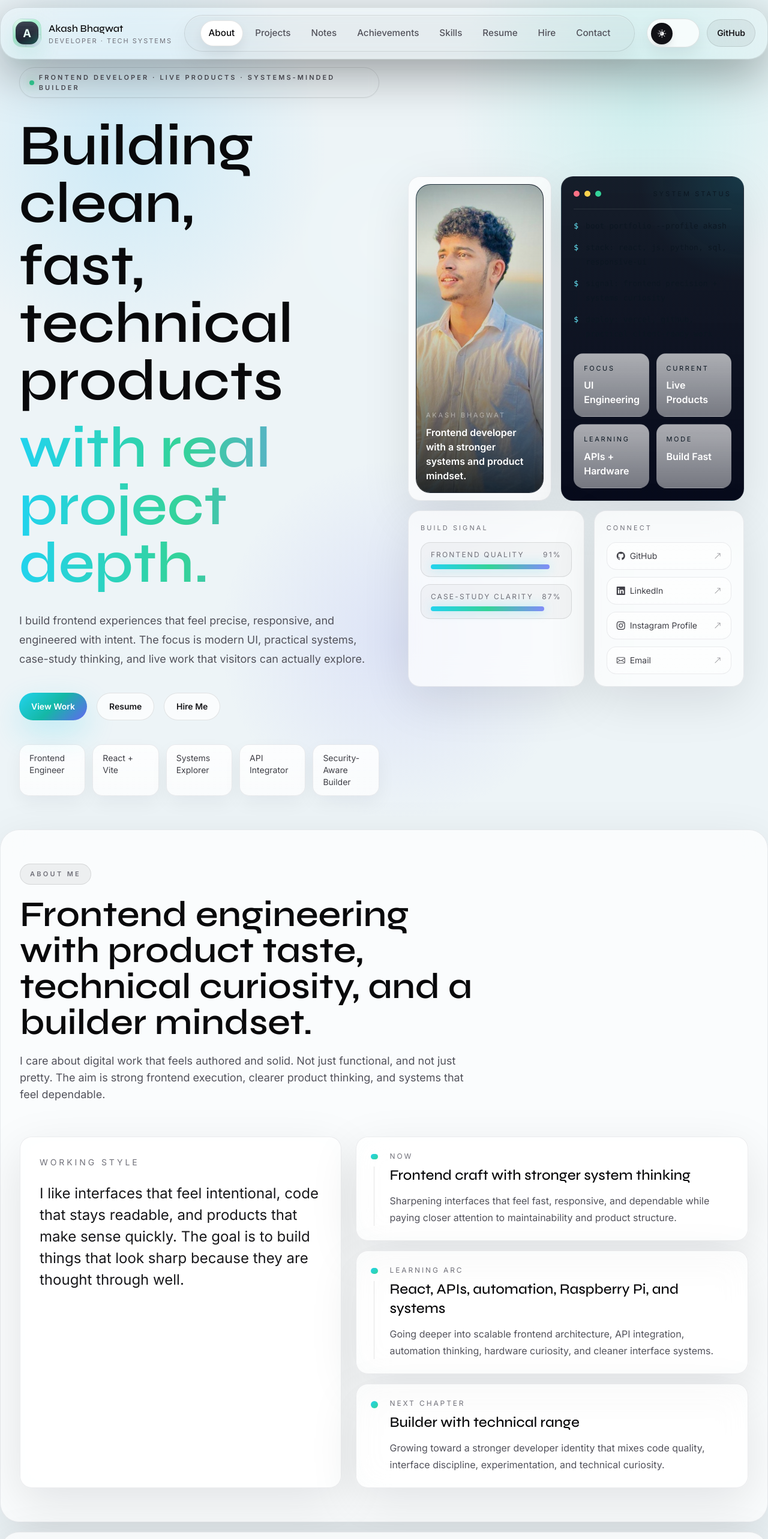
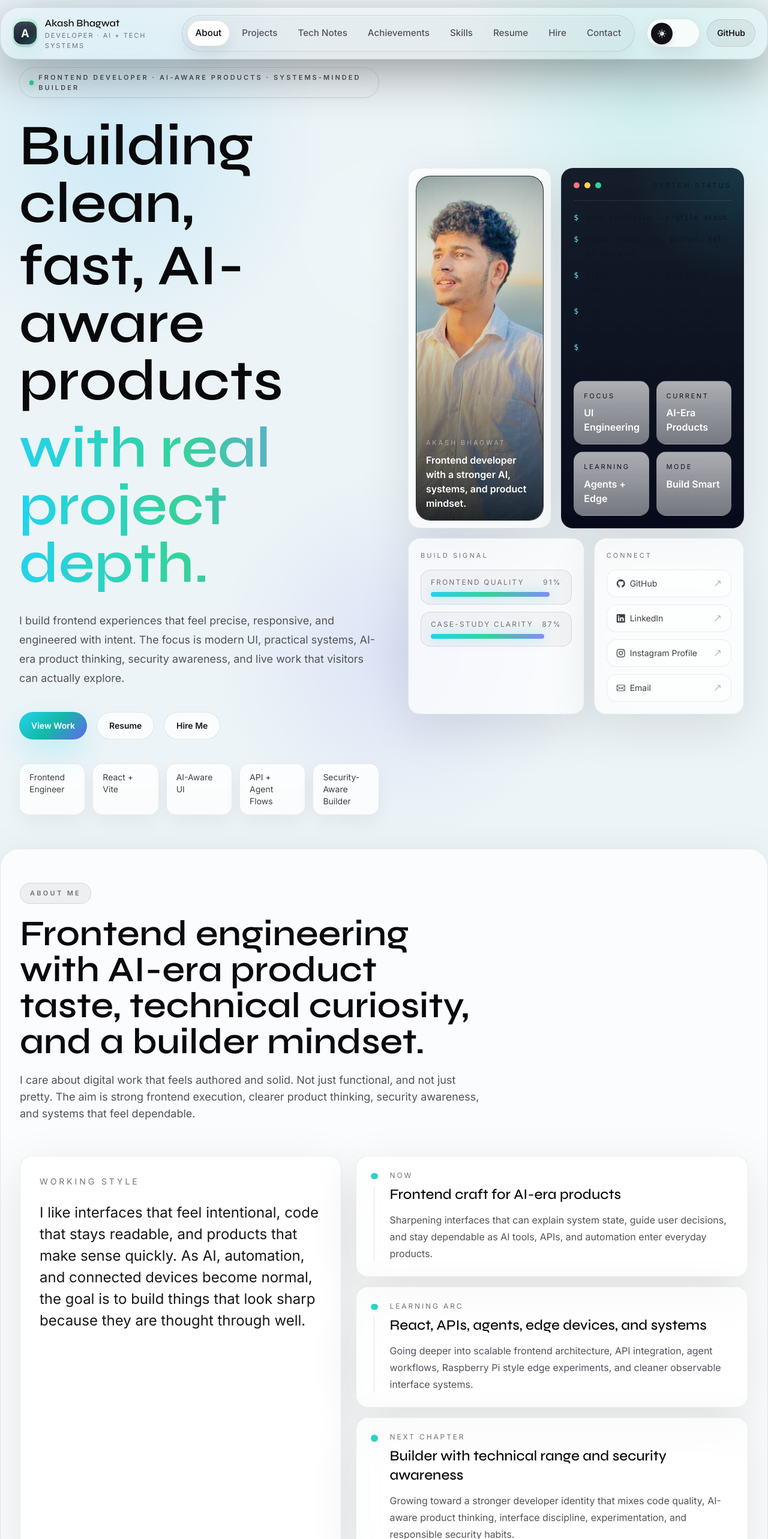
Before and after one commit to ash-krsna/my-portfolio, a React (Vite) app: page / in a window 1280 px wide. Shown: the top 2566 px of the page at 60% size. Built offline with nearby package versions, Linux system fonts and the light colour scheme.

Commit message:
Add current technology themes to portfolio

```diff
--- a/src/App.jsx
+++ b/src/App.jsx
@@ -100,7 +100,7 @@ function App() {
             </span>
             <div className="min-w-0">
               <p className="truncate font-display text-[1.05rem] text-zinc-950 dark:text-white">Akash Bhagwat</p>
-              <p className="text-[11px] uppercase tracking-[0.18em] text-zinc-500 dark:text-white/38">Developer · Tech Systems</p>
+              <p className="text-[11px] uppercase tracking-[0.18em] text-zinc-500 dark:text-white/38">Developer · AI + Tech Systems</p>
             </div>
           </a>
 
--- a/src/data/content.js
+++ b/src/data/content.js
@@ -1,7 +1,7 @@
 export const navItems = [
   { id: "about", label: "About" },
   { id: "projects", label: "Projects" },
-  { id: "case-studies", label: "Notes" },
+  { id: "case-studies", label: "Tech Notes" },
   { id: "certifications", label: "Achievements" },
   { id: "skills", label: "Skills" },
   { id: "resume", label: "Resume" },
@@ -12,43 +12,44 @@ export const navItems = [
 export const heroHighlights = [
   "Frontend Engineer",
   "React + Vite",
-  "Systems Explorer",
-  "API Integrator",
+  "AI-Aware UI",
+  "API + Agent Flows",
   "Security-Aware Builder"
 ];
 
 export const heroStats = [
   { label: "Focus", value: "UI Engineering" },
-  { label: "Current", value: "Live Products" },
-  { label: "Learning", value: "APIs + Hardware" },
-  { label: "Mode", value: "Build Fast" }
+  { label: "Current", value: "AI-Era Products" },
+  { label: "Learning", value: "Agents + Edge" },
+  { label: "Mode", value: "Build Smart" }
 ];
 
 export const heroTerminalLines = [
   "boot portfolio --profile akash",
-  "stack: react, js, python, sql, responsive-ui",
-  "signal: frontend precision + systems curiosity",
+  "stack: react, js, python, sql, ai-aware-ui",
+  "signal: frontend precision + agentic product thinking",
+  "watchlist: ai security, edge ai, robotics, inference cost",
   "deploy: vercel, github, practical client-ready work"
 ];
 
 export const aboutTimeline = [
   {
     year: "Now",
-    title: "Frontend craft with stronger system thinking",
+    title: "Frontend craft for AI-era products",
     description:
-      "Sharpening interfaces that feel fast, responsive, and dependable while paying closer attention to maintainability and product structure."
+      "Sharpening interfaces that can explain system state, guide user decisions, and stay dependable as AI tools, APIs, and automation enter everyday products."
   },
   {
     year: "Learning arc",
-    title: "React, APIs, automation, Raspberry Pi, and systems",
+    title: "React, APIs, agents, edge devices, and systems",
     description:
-      "Going deeper into scalable frontend architecture, API integration, automation thinking, hardware curiosity, and cleaner interface systems."
+      "Going deeper into scalable frontend architecture, API integration, agent workflows, Raspberry Pi style edge experiments, and cleaner observable interface systems."
   },
   {
     year: "Next chapter",
-    title: "Builder with technical range",
+    title: "Builder with technical range and security awareness",
     description:
-      "Growing toward a stronger developer identity that mixes code quality, interface discipline, experimentation, and technical curiosity."
+      "Growing toward a stronger developer identity that mixes code quality, AI-aware product thinking, interface discipline, experimentation, and responsible security habits."
   }
 ];
 
@@ -254,87 +255,87 @@ export const certificates = [
 export const skills = [
   { name: "React", value: 84 },
   { name: "JavaScript", value: 89 },
-  { name: "Python", value: 74 },
-  { name: "SQL", value: 72 },
+  { name: "AI-Aware UI", value: 78 },
   { name: "UI Engineering", value: 87 },
-  { name: "API Integration", value: 76 },
-  { name: "Raspberry Pi", value: 64 },
+  { name: "API Integration", value: 80 },
+  { name: "Cyber Security Basics", value: 76 },
+  { name: "Edge + IoT Curiosity", value: 68 },
   { name: "Problem Solving", value: 88 }
 ];
 
 export const labExperiments = [
   {
-    title: "Raspberry Pi curiosity",
+    title: "Edge AI + Raspberry Pi curiosity",
     copy:
-      "Exploring the hardware side of tech through Raspberry Pi style tinkering, lightweight systems, GPIO curiosity, and practical experimentation.",
+      "Exploring the hardware side of tech through Raspberry Pi style tinkering, lightweight automation, sensor thinking, and small edge-computing experiments.",
     icon: "bi-cpu"
   },
   {
-    title: "Code + interface systems",
+    title: "Agent-ready interface systems",
     copy:
-      "Interested in software that is not only functional, but also structured well, readable at a glance, and enjoyable to navigate.",
-    icon: "bi-code-slash"
+      "Designing UI patterns that make AI and automation easier to understand: clear states, visible feedback, human review, and strong action boundaries.",
+    icon: "bi-diagram-3"
   },
   {
-    title: "Playful technical builds",
+    title: "AI security mindset",
     copy:
-      "Drawn to interactive ideas, game-like flows, and small experiments that make technical work feel alive instead of flat.",
-    icon: "bi-controller"
+      "Learning how modern products should handle trust, identity, prompt safety, sensitive data, and stronger user-side security awareness.",
+    icon: "bi-shield-lock"
   }
 ];
 
 export const perspectiveCaseStudies = [
   {
-    title: "AI interfaces should become calmer, not louder",
-    topic: "AI Product Design",
-    status: "Observation",
+    title: "Agentic AI needs human-centered control panels",
+    topic: "Agentic AI",
+    status: "2026 signal",
     note:
-      "A lot of AI products still try to prove they are intelligent by throwing too much UI at the screen. I think the better direction is calmer surfaces, clearer states, and stronger guidance around what the system is actually doing.",
+      "AI agents are moving from demos into real workflows, but the interface challenge is still very human: users need to know what the agent is doing, what it changed, and when to approve or stop it.",
     problem:
-      "Fast-growing AI products often confuse capability with clarity. Users see powerful features, but they do not always understand trust, limits, or next actions.",
+      "Autonomous tools can feel powerful but unclear. Without visible state, permissions, audit trails, and fallback actions, users may not trust the system even when the model is capable.",
     solution:
-      "Design the interface around confidence: better prompts, visible system state, focused actions, and feedback that explains what changed. The experience should feel more dependable than magical.",
+      "Build agent interfaces with timeline views, review checkpoints, confidence signals, clear cancel paths, and plain-language summaries of decisions before important actions happen.",
     perspective:
-      "My take is that the next strong AI products will win through restraint. Better structure, fewer distractions, and clearer interaction loops will matter more than decorative complexity."
+      "My take is that frontend developers will be important in making AI feel dependable. The best agent products will not just automate work; they will make automation understandable."
   },
   {
-    title: "Developer tools are becoming experience products",
-    topic: "Dev Tools",
-    status: "Current trend",
+    title: "AI security is becoming product design work",
+    topic: "Cyber Security",
+    status: "Current affair",
     note:
-      "The newer generation of developer tools is not just about capability. It is also about speed, better defaults, and the feeling that the tool respects the developer's time.",
+      "As AI becomes part of normal apps, security is no longer only a backend checklist. The product surface has to help users avoid leaking data, trusting bad outputs, or approving risky actions.",
     problem:
-      "Many technical tools are powerful but still feel rough around onboarding, visibility, and repeated workflows. That friction slows down adoption.",
+      "AI tools introduce new behavior risks: prompt injection, unclear data handling, over-permissioned agents, and users pasting sensitive information into systems they do not fully understand.",
     solution:
-      "Treat developer tools like product systems: great empty states, transparent feedback, strong shortcuts, clean layout, and clear mental models for what's happening under the hood.",
+      "Design safer flows with permission scopes, data-use warnings, output verification patterns, secure defaults, and UI that separates suggestion from confirmed action.",
     perspective:
-      "I think this is where frontend engineering becomes especially valuable. A technical product feels stronger when the interface helps people think faster, not just click faster."
+      "This matches my cybersecurity interest: strong products should not only look polished, they should guide safer decisions at the exact moment users need that guidance."
   },
   {
-    title: "Edge-fast websites still need storytelling discipline",
-    topic: "Frontend Performance",
-    status: "What I believe",
+    title: "Inference cost will shape frontend decisions",
+    topic: "AI Infrastructure",
+    status: "Tech trend",
     note:
-      "Modern deployment stacks have made performance easier to reach, but speed alone does not create quality. Good structure, good hierarchy, and good content flow still decide whether a website feels premium.",
+      "The AI conversation is shifting from experimentation to cost, latency, and reliability. That matters for frontend too because the interface decides when AI calls happen and how users experience waiting.",
     problem:
-      "Teams sometimes over-focus on framework choice or benchmark numbers while the actual user experience remains generic or hard to scan.",
+      "A product can become expensive or slow if every interaction triggers a heavy model call. Users also lose confidence when loading states are vague or repeated AI responses feel unnecessary.",
     solution:
-      "Pair performance thinking with authored presentation: intentional sections, meaningful motion, responsive layout stability, and content that earns the user's attention quickly.",
+      "Use smarter UX patterns: progressive disclosure, cached results, draft previews, lightweight local logic, streaming feedback, and clear states that make latency feel intentional.",
     perspective:
-      "My view is that the best frontend work sits between engineering and editorial judgment. It should be fast, yes, but also memorable because it is well-composed."
+      "I want my frontend work to understand the cost behind the screen. Good UI can reduce waste, improve trust, and make advanced systems feel calmer."
   },
   {
-    title: "Small hardware projects build better software instincts",
-    topic: "Raspberry Pi and Hardware",
-    status: "Personal note",
+    title: "Physical AI makes hardware curiosity useful again",
+    topic: "Robotics + Edge",
+    status: "Emerging",
     note:
-      "Even small hardware experiments change the way I think about software. They make systems feel more real because inputs, outputs, delays, and constraints become tangible.",
+      "AI is moving beyond chat boxes into robotics, devices, cameras, sensors, and real-world environments. That makes edge computing and hardware curiosity more valuable for software builders.",
     problem:
-      "Software learning can stay too abstract when everything happens only inside the browser or editor.",
+      "Pure web projects can hide the real constraints of systems: sensor delay, unreliable inputs, limited compute, device safety, and the need for feedback that users can trust quickly.",
     solution:
-      "Use Raspberry Pi style projects and physical computing as a way to sharpen systems thinking, debugging patience, and practical reasoning about state and behavior.",
+      "Use small hardware experiments, Raspberry Pi projects, and device-style thinking to learn how software behaves when it meets real inputs, physical constraints, and edge decisions.",
     perspective:
-      "I think hardware curiosity makes me better at frontend too. It encourages cleaner thinking about flow, feedback, and the relationship between what a system does and what a user sees."
+      "This is why I like mixing frontend with systems curiosity. The stronger I understand real-world inputs, the better I can design interfaces that explain them clearly."
   }
 ];
 
@@ -358,18 +359,18 @@ export const socialLinks = [
 
 export const hireMeOffers = [
   {
-    title: "Frontend development",
-    copy: "Responsive interfaces, polished layouts, and cleaner product presentation for web experiences that need to feel sharp and usable.",
+    title: "Modern frontend development",
+    copy: "Responsive interfaces, polished layouts, and cleaner product presentation for web experiences that need to feel sharp, usable, and current.",
     icon: "bi-window"
   },
   {
-    title: "Portfolio and landing pages",
-    copy: "Personal brands, product pages, and presentation-focused websites with stronger visual hierarchy and modern interaction quality.",
+    title: "AI-aware portfolio and product pages",
+    copy: "Personal brands, product pages, and presentation-focused websites with stronger visual hierarchy, modern interaction quality, and smarter technical positioning.",
     icon: "bi-layout-text-window"
   },
   {
     title: "Tech experimentation",
-    copy: "Developer-focused builds, interface concepts, automation-minded ideas, and playful systems work shaped by curiosity and clarity.",
+    copy: "Developer-focused builds, interface concepts, automation-minded ideas, edge experiments, and practical systems work shaped by curiosity and clarity.",
     icon: "bi-cpu"
   }
 ];
--- a/src/sections/AboutSection.jsx
+++ b/src/sections/AboutSection.jsx
@@ -7,8 +7,8 @@ export function AboutSection() {
     <section id="about" className="section-shell">
       <SectionHeading
         eyebrow="About me"
-        title="Frontend engineering with product taste, technical curiosity, and a builder mindset."
-        copy="I care about digital work that feels authored and solid. Not just functional, and not just pretty. The aim is strong frontend execution, clearer product thinking, and systems that feel dependable."
+        title="Frontend engineering with AI-era product taste, technical curiosity, and a builder mindset."
+        copy="I care about digital work that feels authored and solid. Not just functional, and not just pretty. The aim is strong frontend execution, clearer product thinking, security awareness, and systems that feel dependable."
       />
 
       <div className="mt-14 grid gap-6 lg:grid-cols-[0.9fr_1.1fr]">
@@ -20,7 +20,7 @@ export function AboutSection() {
         >
           <p className="text-sm uppercase tracking-[0.28em] text-zinc-500 dark:text-white/40">Working style</p>
           <p className="mt-6 text-2xl leading-[1.5] text-zinc-900 dark:text-white">
-            I like interfaces that feel intentional, code that stays readable, and products that make sense quickly. The goal is to build things that look sharp because they are thought through well.
+            I like interfaces that feel intentional, code that stays readable, and products that make sense quickly. As AI, automation, and connected devices become normal, the goal is to build things that look sharp because they are thought through well.
           </p>
         </motion.div>
 
--- a/src/sections/CaseStudiesSection.jsx
+++ b/src/sections/CaseStudiesSection.jsx
@@ -6,9 +6,9 @@ export function CaseStudiesSection() {
   return (
     <section id="case-studies" className="section-shell">
       <SectionHeading
-        eyebrow="Case study notes"
-        title="How I think about fast-moving tech, product quality, and where good interfaces are heading."
-        copy="This section is less about shipped projects and more about technical perspective. I wanted it to feel like handwritten working notes: what I notice, what I think is broken, and how I would approach it."
+        eyebrow="Tech notes"
+        title="How I think about 2026 technology signals, product quality, and where useful interfaces are heading."
+        copy="This section is less about shipped projects and more about technical perspective. It tracks current themes like agentic AI, AI security, inference cost, edge systems, and the interface patterns that make fast-moving technology easier to trust."
       />
 
       <div className="notes-grid mt-12 grid gap-5 xl:grid-cols-2">
--- a/src/sections/HeroSection.jsx
+++ b/src/sections/HeroSection.jsx
@@ -17,7 +17,7 @@ export function HeroSection() {
             className="inline-flex w-fit items-center gap-2 rounded-full border border-black/10 bg-white/72 px-4 py-2 text-[11px] font-semibold uppercase tracking-[0.28em] text-zinc-600 shadow-sm backdrop-blur dark:border-white/10 dark:bg-white/5 dark:text-white/60"
           >
             <span className="h-2 w-2 rounded-full bg-emerald-400 shadow-[0_0_16px_rgba(74,222,128,0.8)]" />
-            Frontend developer · live products · systems-minded builder
+            Frontend developer · AI-aware products · systems-minded builder
           </motion.div>
 
           <motion.h1
@@ -27,7 +27,7 @@ export function HeroSection() {
             className="mt-8 max-w-5xl font-display text-5xl font-semibold leading-[0.92] text-zinc-950 dark:text-white md:text-7xl lg:text-[6rem]"
           >
             Building clean,
-            <span className="mt-2 block">fast, technical products</span>
+            <span className="mt-2 block">fast, AI-aware products</span>
             <span className="hero-gradient-title mt-4 block bg-clip-text text-transparent">
               with real project depth.
             </span>
@@ -39,7 +39,7 @@ export function HeroSection() {
             transition={{ duration: 0.9, delay: 0.18 }}
             className="mt-8 max-w-2xl text-lg leading-8 text-zinc-600 dark:text-white/68"
           >
-            I build frontend experiences that feel precise, responsive, and engineered with intent. The focus is modern UI, practical systems, case-study thinking, and live work that visitors can actually explore.
+            I build frontend experiences that feel precise, responsive, and engineered with intent. The focus is modern UI, practical systems, AI-era product thinking, security awareness, and live work that visitors can actually explore.
           </motion.p>
 
           <motion.div
@@ -91,7 +91,7 @@ export function HeroSection() {
                   <div className="absolute inset-0 bg-[linear-gradient(180deg,transparent,rgba(7,16,24,0.16),rgba(7,16,24,0.88))]" />
                   <div className="absolute bottom-0 left-0 right-0 p-4 text-white">
                     <p className="text-[11px] uppercase tracking-[0.26em] text-white/45">Akash Bhagwat</p>
-                    <p className="mt-2 text-base font-semibold">Frontend developer with a stronger systems and product mindset.</p>
+                    <p className="mt-2 text-base font-semibold">Frontend developer with a stronger AI, systems, and product mindset.</p>
                   </div>
                 </div>
               </div>
--- a/src/sections/LabSection.jsx
+++ b/src/sections/LabSection.jsx
@@ -7,8 +7,8 @@ export function LabSection() {
     <section className="section-shell">
       <SectionHeading
         eyebrow="Tech Lab"
-        title="A developer profile gets stronger when curiosity shows up in the work."
-        copy="Beyond projects, this is the layer that gives the portfolio personality: experiments, lightweight systems, interface thinking, and the kind of technical play that keeps skills moving forward."
+        title="A developer profile gets stronger when current technology curiosity shows up in the work."
+        copy="Beyond projects, this is the layer that gives the portfolio personality: agent-ready interfaces, edge experiments, AI security thinking, lightweight systems, and technical play that keeps skills moving forward."
       />
 
       <div className="mt-12 grid gap-4 md:grid-cols-3">
--- a/src/sections/SkillsSection.jsx
+++ b/src/sections/SkillsSection.jsx
@@ -7,15 +7,15 @@ export function SkillsSection() {
     <section id="skills" className="section-shell">
       <SectionHeading
         eyebrow="Skills"
-        title="A stack shaped by frontend precision, interface systems, and practical technical growth."
-        copy="The strongest signal I want the portfolio to give is this: I care about how things work, how they feel to use, and how cleanly they can scale."
+        title="A stack shaped by frontend precision, AI-aware interfaces, and practical technical growth."
+        copy="The strongest signal I want the portfolio to give is this: I care about how things work, how they feel to use, how safely they behave, and how cleanly they can scale."
       />
 
       <div className="mt-14 grid gap-6 lg:grid-cols-[0.95fr_1.05fr]">
         <div className="premium-card p-8">
           <p className="text-sm uppercase tracking-[0.28em] text-zinc-500 dark:text-white/40">Core strengths</p>
           <div className="mt-8 flex flex-wrap gap-3">
-            {["React", "Vite", "Motion", "UI Systems", "Security-Aware", "Raspberry Pi", "APIs", "Problem Solving"].map((item) => (
+            {["React", "Vite", "Agentic AI", "AI-Aware UI", "UI Systems", "Security-Aware", "Edge + IoT", "APIs", "Problem Solving"].map((item) => (
               <span key={item} className="rounded-full border border-black/10 bg-black/5 px-4 py-2 text-sm text-zinc-700 dark:border-white/10 dark:bg-white/5 dark:text-white/72">
                 {item}
               </span>
```
